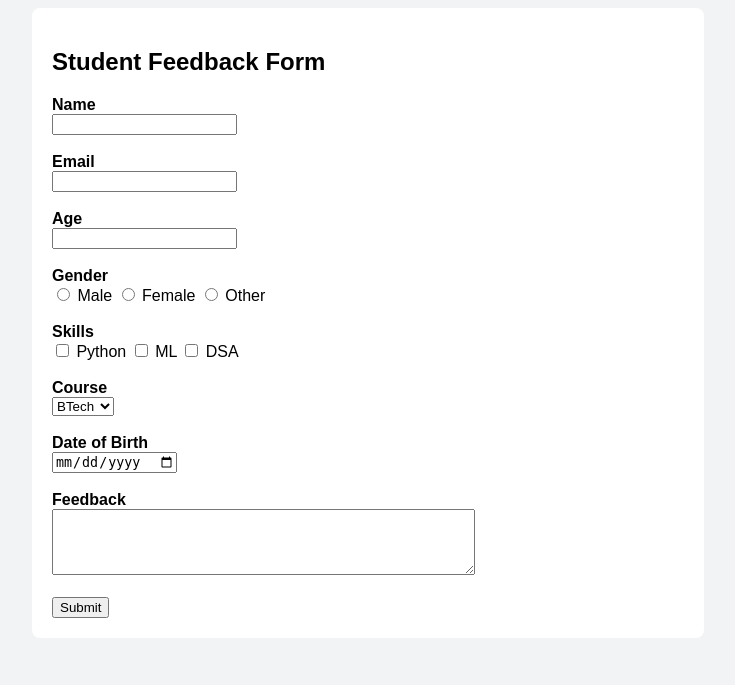
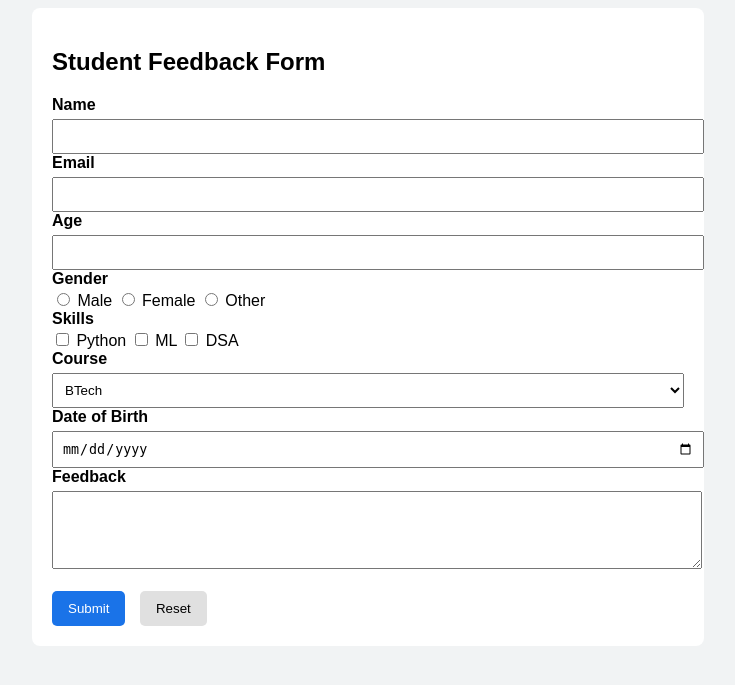
Before and after one commit to pranjal25r/Form-using-Elements, a Flask app: page / in a window 1280 px wide. Shown: the top 685 px of the page, without its empty margins (272-1007 px from the left). Run offline with Flask 3, Linux system fonts and the light colour scheme.

Commit message:
added Reset option

```diff
--- a/templates/form.html
+++ b/templates/form.html
@@ -1,7 +1,7 @@
 <!DOCTYPE html>
 <html>
 <head>
-    <title>Google Form Clone</title>
+    <title>Form using Elements</title>
     <style>
         body {
             font-family: Arial;
@@ -17,6 +17,29 @@
         label {
             font-weight: bold;
         }
+        input, select, textarea {
+            width: 100%;
+            padding: 8px;
+            margin-top: 5px;
+        }
+        .radio-group input,
+        .checkbox-group input {
+            width: auto;
+        }
+        button {
+            padding: 10px 16px;
+            margin-right: 10px;
+            border: none;
+            border-radius: 5px;
+            cursor: pointer;
+        }
+        button[type="submit"] {
+            background-color: #1a73e8;
+            color: white;
+        }
+        button[type="reset"] {
+            background-color: #e0e0e0;
+        }
     </style>
 </head>
 <body>
@@ -26,46 +49,53 @@
     <form method="POST">
 
         <!-- Text Box -->
-        <label>Name</label><br>
-        <input type="text" name="name" required><br><br>
+        <label>Name</label>
+        <input type="text" name="name" required>
 
         <!-- Email -->
-        <label>Email</label><br>
-        <input type="email" name="email" required><br><br>
+        <label>Email</label>
+        <input type="email" name="email" required>
 
         <!-- Number -->
-        <label>Age</label><br>
-        <input type="number" name="age"><br><br>
+        <label>Age</label>
+        <input type="number" name="age">
 
         <!-- Radio Buttons -->
-        <label>Gender</label><br>
-        <input type="radio" name="gender" value="Male"> Male
-        <input type="radio" name="gender" value="Female"> Female
-        <input type="radio" name="gender" value="Other"> Other<br><br>
+        <label>Gender</label>
+        <div class="radio-group">
+            <input type="radio" name="gender" value="Male"> Male
+            <input type="radio" name="gender" value="Female"> Female
+            <input type="radio" name="gender" value="Other"> Other
+        </div>
 
         <!-- Checkboxes -->
-        <label>Skills</label><br>
-        <input type="checkbox" name="skills" value="Python"> Python
-        <input type="checkbox" name="skills" value="ML"> ML
-        <input type="checkbox" name="skills" value="DSA"> DSA<br><br>
+        <label>Skills</label>
+        <div class="checkbox-group">
+            <input type="checkbox" name="skills" value="Python"> Python
+            <input type="checkbox" name="skills" value="ML"> ML
+            <input type="checkbox" name="skills" value="DSA"> DSA
+        </div>
 
         <!-- Dropdown -->
-        <label>Course</label><br>
+        <label>Course</label>
         <select name="course">
             <option value="BTech">BTech</option>
             <option value="MTech">MTech</option>
             <option value="PhD">PhD</option>
-        </select><br><br>
+        </select>
 
         <!-- Date -->
-        <label>Date of Birth</label><br>
-        <input type="date" name="dob"><br><br>
+        <label>Date of Birth</label>
+        <input type="date" name="dob">
 
         <!-- Textarea -->
-        <label>Feedback</label><br>
-        <textarea name="feedback" rows="4" cols="50"></textarea><br><br>
+        <label>Feedback</label>
+        <textarea name="feedback" rows="4"></textarea>
 
+        <br><br>
         <button type="submit">Submit</button>
+        <button type="reset">Reset</button>
+
     </form>
 </div>
 
```
